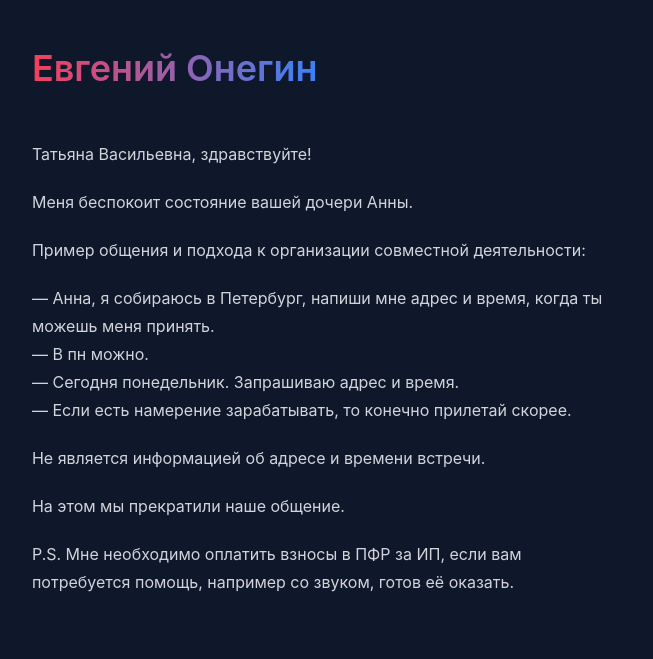
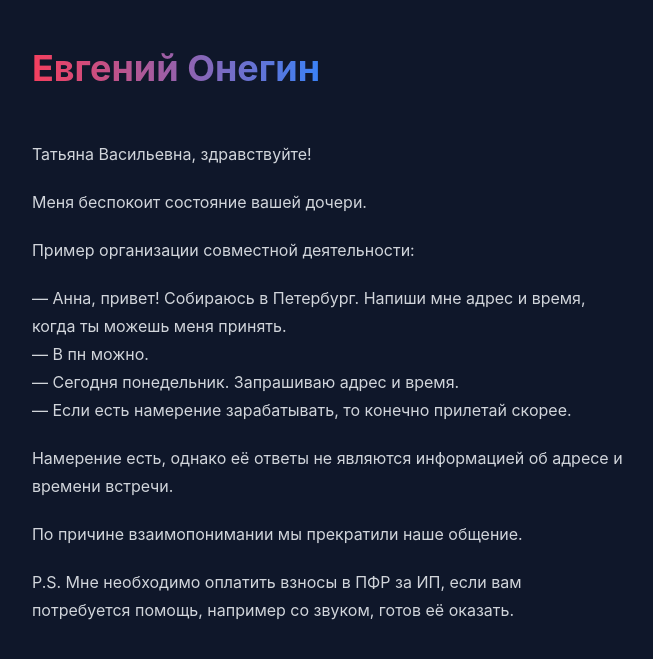
Before and after one commit to Onegae/Onegae, a Jekyll site: the page built from README.md, in a window 1280 px wide. Shown: the top 659 px of the page, without its empty margins (312-965 px from the left). Built offline with Jekyll 4.4.1, drawn with Linux system fonts in a browser that asks for light colours; nearby versions of some CDN libraries; our own code applies the rules of GitHub Pages for plain Markdown files.

Commit message:
Тексты

```diff
--- a/README.md
+++ b/README.md
@@ -1,23 +1,19 @@
----
-css: ":root { font-family: 'Inter', sans-serif; }"
----
-
 Евгений Онегин
 ==============
 
 Татьяна Васильевна, здравствуйте!
 
-Меня беспокоит состояние вашей дочери Анны.
+Меня беспокоит состояние вашей дочери.
 
-Пример общения и подхода к организации совместной деятельности:
+Пример организации совместной деятельности:
 
-— Анна, я собираюсь в Петербург, напиши мне адрес и время, когда ты можешь меня принять.
+— Анна, привет! Собираюсь в Петербург. Напиши мне адрес и время, когда ты можешь меня принять.
 — В пн можно.
 — Сегодня понедельник. Запрашиваю адрес и время.
 — Если есть намерение зарабатывать, то конечно прилетай скорее.
 
-Не является информацией об адресе и времени встречи.
+Намерение есть, однако её ответы не являются информацией об адресе и времени встречи.
 
-На этом мы прекратили наше общение.
+По причине взаимопонимании мы прекратили наше общение.
 
 P.S. Мне необходимо оплатить взносы в ПФР за ИП, если вам потребуется помощь, например со звуком, готов её оказать.
--- a/_layouts/default.html
+++ b/_layouts/default.html
@@ -12,6 +12,12 @@
     tailwind.config = {
       darkMode: 'class',
       theme: {
+        fontFamily: {
+          sans: [
+            "Inter, sans-serif",
+            { fontFeatureSettings: '"cv02", "cv03", "cv04", "cv09"' },
+          ],
+        },
         extend: {
           colors: {
             onegae: colors.rose['500'],
@@ -23,9 +29,10 @@
   </script>
   <style type="text/tailwindcss">
     @import url('https://fonts.googleapis.com/css2?family=Inter:wght@400;800&display=swap');
+
     @layer components {
       h1 {
-        @apply !font-semibold;
+        @apply !font-bold;
         @apply !text-transparent bg-clip-text bg-gradient-to-r from-onegae to-eageno inline-block;
       }
 
@@ -64,7 +71,8 @@
   {% include head.html %}
 </head>
 
-<body class="subpixel-antialiased m-auto p-8 pt-12 pb-24 leading-lose prose prose-img:rounded-md prose-a:no-underline prose-a:text-onegae hover:prose-a:text-onegae/80 prose-blockquote:[quotes:none] dark:prose-invert bg-slate-50 dark:bg-slate-900">
+<body
+  class="subpixel-antialiased m-auto p-8 pt-12 pb-24 leading-lose prose prose-img:rounded-md prose-a:no-underline prose-a:text-onegae hover:prose-a:text-onegae/80 prose-blockquote:[quotes:none] dark:prose-invert bg-slate-50 dark:bg-slate-900">
   {{content}}
 </body>
 
```
